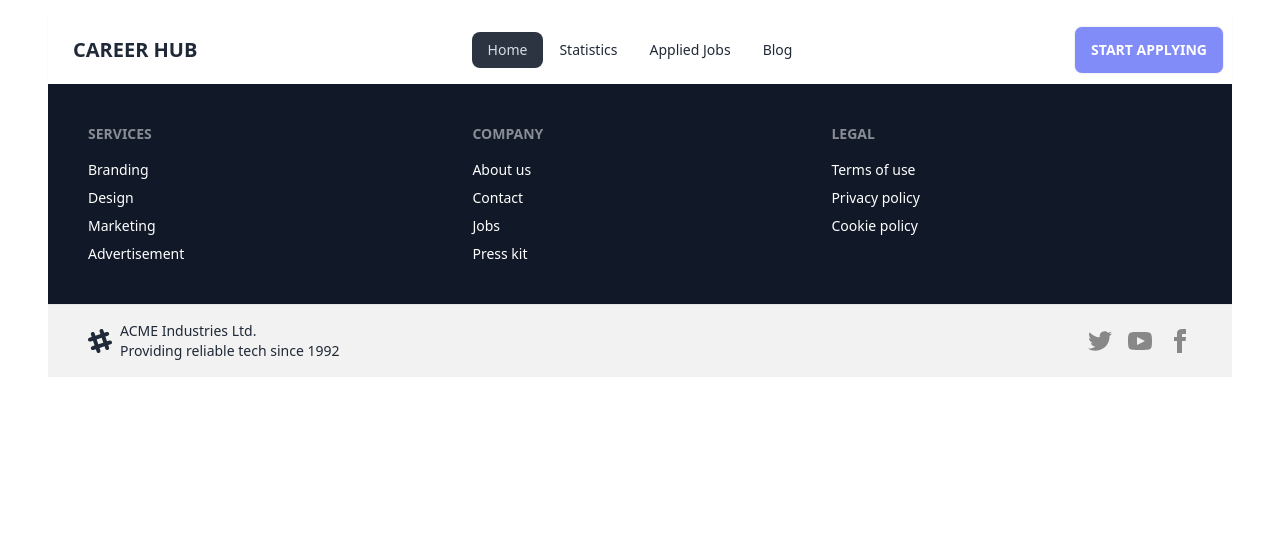
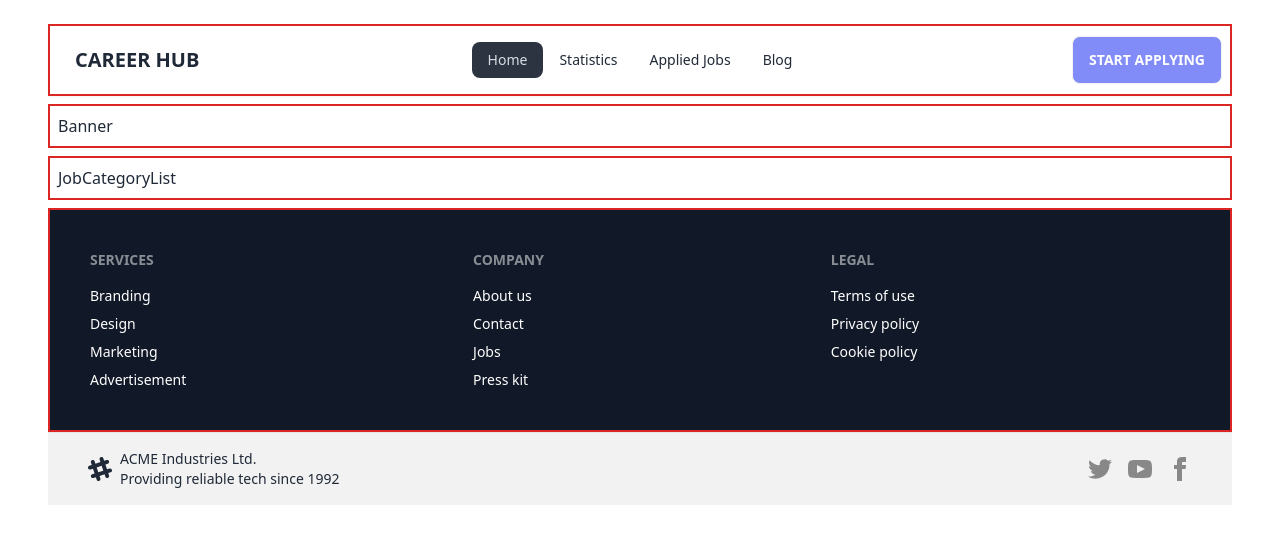
Before and after one commit to oworkmahade/React-Career-Hub, a React (Vite) app: page / in a window 1280 px wide. Shown: the top 544 px of the page. Built offline with nearby package versions, Linux system fonts and the light colour scheme.

Commit message:
commited

```diff
--- a/src/Components/Appliedjobs/Appliedjobs.jsx
+++ b/src/Components/Appliedjobs/Appliedjobs.jsx
@@ -1,5 +1,5 @@
-const Appliedjobs = () => {
-  return <div></div>;
-};
+import React from "react";
 
-export default Appliedjobs;
+export default function AppliedJobs() {
+  return <div className="border-red-600 border-2 my-2 p-2">Applied Jobs</div>;
+}
--- /dev/null
+++ b/src/Components/Banner/Banner.jsx
@@ -0,0 +1,3 @@
+export default function Banner() {
+  return <div className="border-red-600 border-2 my-2 p-2">Banner</div>;
+}
--- /dev/null
+++ b/src/Components/FeaturedJobs/FeaturedJobs.jsx
@@ -0,0 +1,5 @@
+import React from "react";
+
+export default function FeaturedJobs() {
+  return <div className="border-red-600 border-2 my-2 p-2">FeaturedJobs</div>;
+}
--- a/src/Components/Footer/Footer.jsx
+++ b/src/Components/Footer/Footer.jsx
@@ -1,7 +1,7 @@
 const Footer = () => {
   return (
     <>
-      <footer className="footer sm:footer-horizontal text-white p-10 bg-gray-900 ">
+      <footer className="footer sm:footer-horizontal text-white p-10 bg-gray-900 border-red-600 border-2">
         <nav>
           <h6 className="footer-title">Services</h6>
           <a className="link link-hover">Branding</a>
--- a/src/Components/Header/Header.jsx
+++ b/src/Components/Header/Header.jsx
@@ -20,7 +20,7 @@ const Header = () => {
   );
 
   return (
-    <div className="navbar bg-base-100 shadow-sm">
+    <div className="navbar bg-base-100 shadow-sm border-red-600 border-2 my-2">
       <div className="navbar-start">
         <div className="dropdown">
           <div tabIndex={0} role="button" className="btn btn-ghost lg:hidden">
--- a/src/Components/Home/Home.jsx
+++ b/src/Components/Home/Home.jsx
@@ -1,5 +1,13 @@
+import Banner from "../Banner/Banner";
+import JobCategoryList from "../JobCategoryList/JobCategoryList";
+
 const Home = () => {
-  return <div></div>;
+  return (
+    <div>
+      <Banner></Banner>
+      <JobCategoryList></JobCategoryList>
+    </div>
+  );
 };
 
 export default Home;
--- /dev/null
+++ b/src/Components/JobCategoryList/JobCategoryList.jsx
@@ -0,0 +1,5 @@
+export default function JobCategoryList() {
+  return (
+    <div className="border-red-600 border-2 my-2 p-2">JobCategoryList</div>
+  );
+}
--- /dev/null
+++ b/src/Components/JobDetails/JobDetails.jsx
@@ -0,0 +1,3 @@
+export default function JobDetails() {
+  return <div>JobDetails</div>;
+}
```
